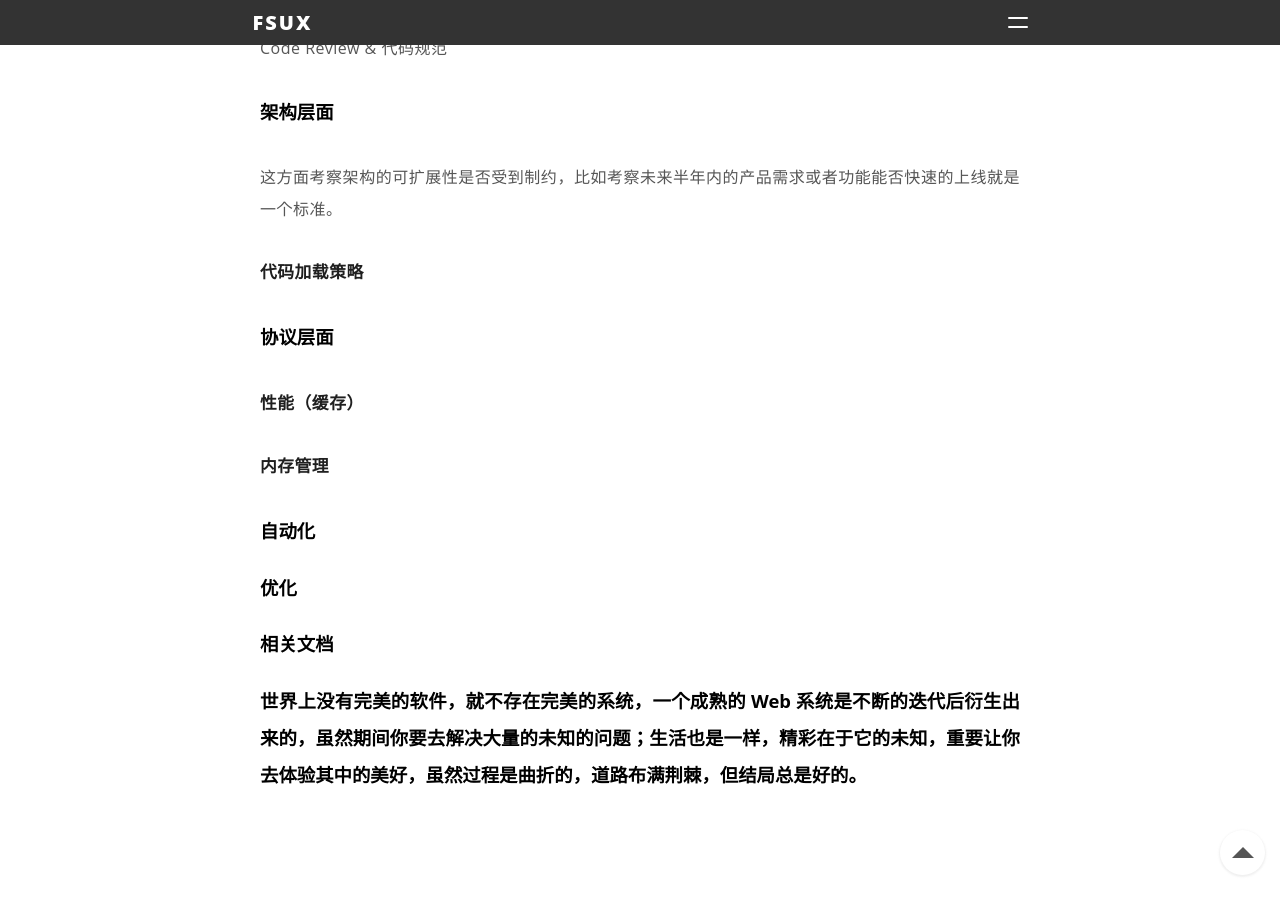
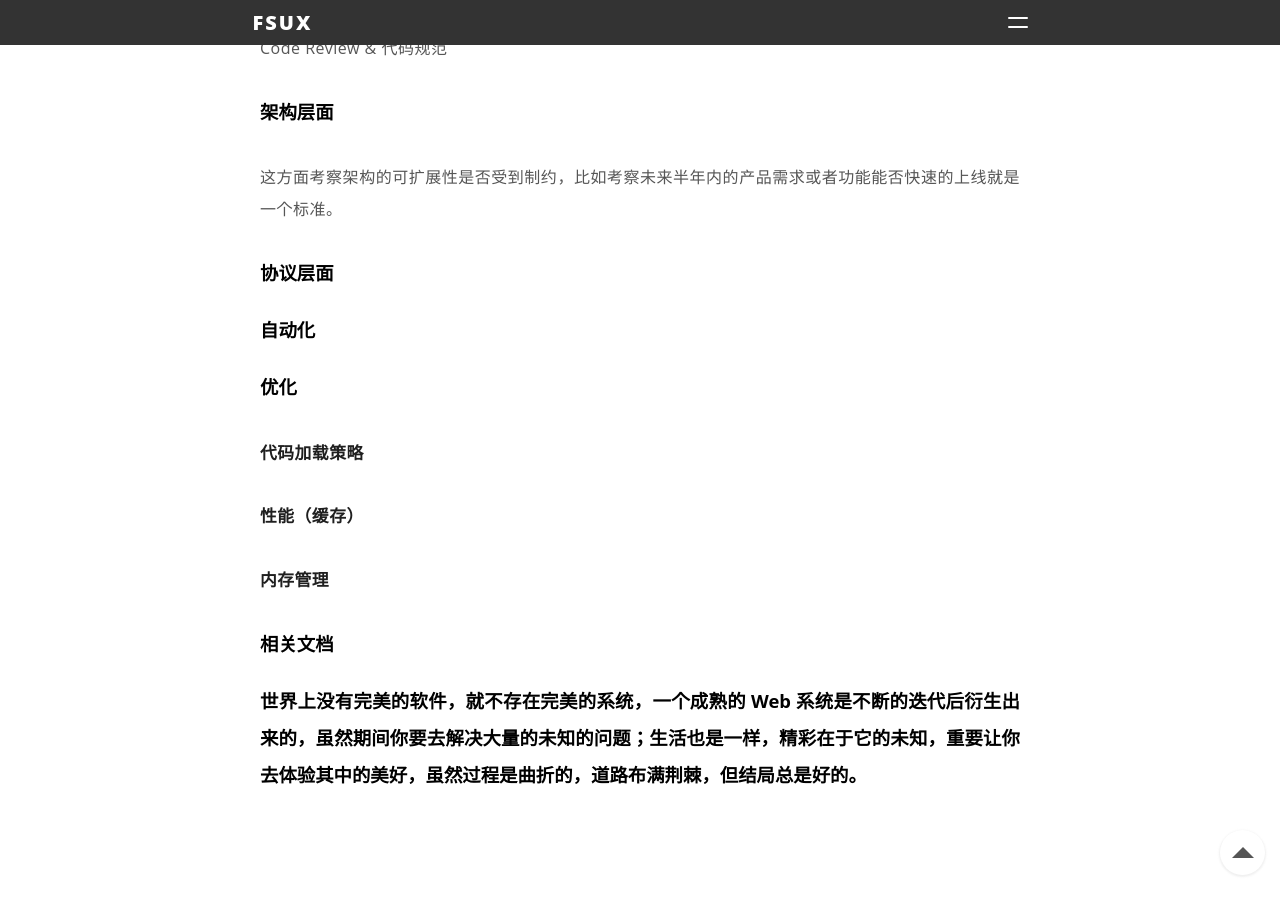
Before and after one commit to Haonancx/Haonancx.github.io, a Jekyll site: the page built from _posts/2017-6-1-Talk-about-component-architecture.markdown, in a window 1280 px wide and 900 px high, scrolled down 9976 px. Built offline with Jekyll 4.4.1, drawn with Linux system fonts in a browser that asks for light colours; nearby versions of some CDN libraries; Markdown is read by kramdown in place of the engine named in the settings; comment, search, counter and statistics services are not loaded.

Commit message:
整理文章

```diff
--- a/_posts/2017-6-1-Talk-about-component-architecture.markdown
+++ b/_posts/2017-6-1-Talk-about-component-architecture.markdown
@@ -219,21 +219,18 @@ Code Review & 代码规范
 
 这方面考察架构的可扩展性是否受到制约，比如考察未来半年内的产品需求或者功能能否快速的上线就是一个标准。
 
-
-**代码加载策略**
-
-
 #### 协议层面
-
-**性能（缓存）**
-
-
-**内存管理**
 
 #### 自动化
 
 #### 优化
 
+**代码加载策略**
+
+**性能（缓存）**
+
+**内存管理**
+
 #### 相关文档
 
 
```
